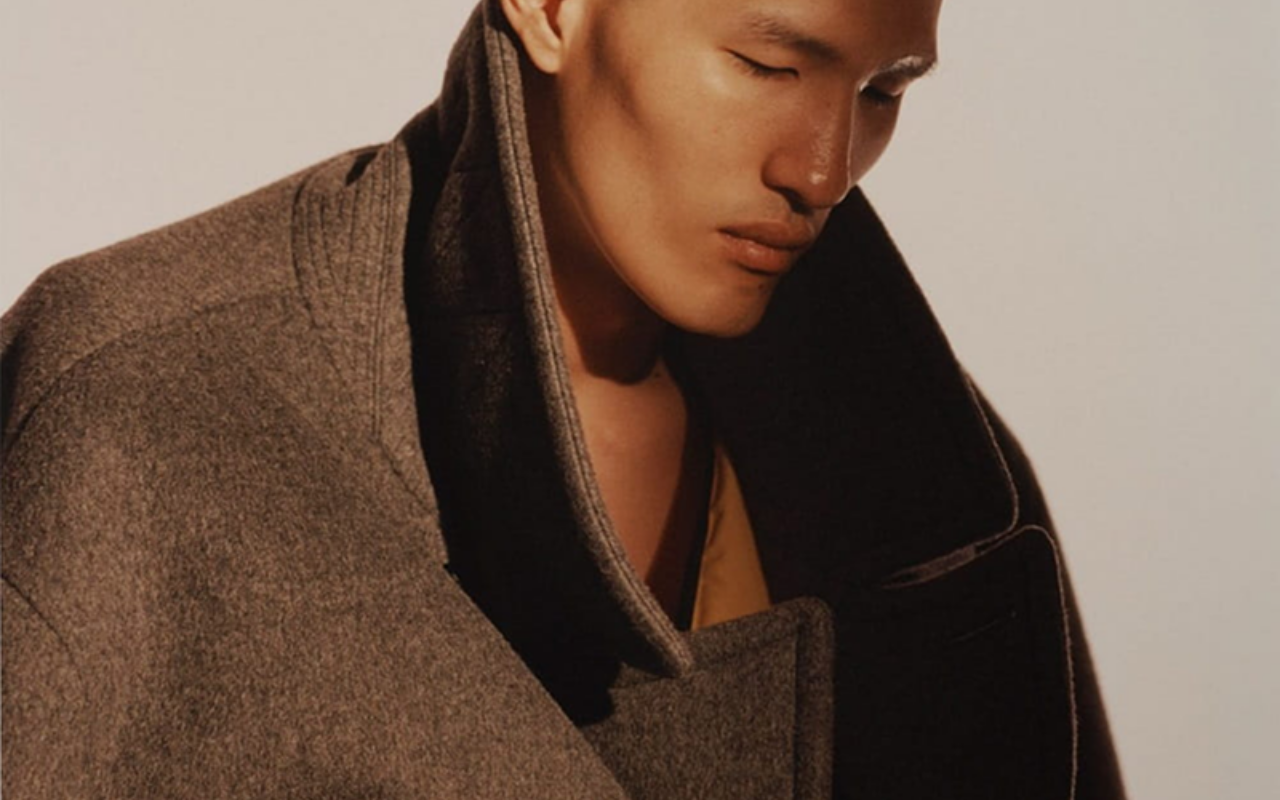
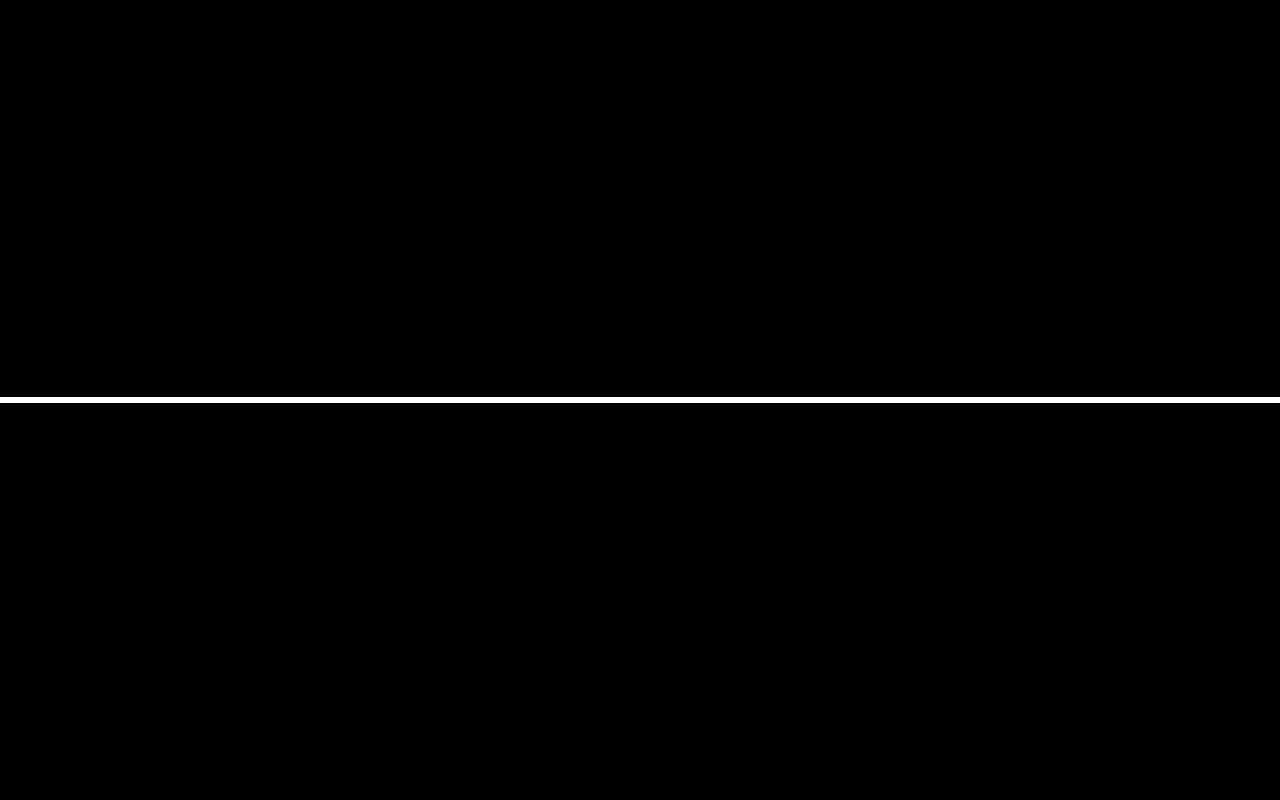
Before and after one commit to STASKO24/Aperture, a website built with Vite: page index.html in a window 1280 px wide. Shown: the top 800 px of the page. Built offline with nearby package versions, Linux system fonts and the light colour scheme.

Commit message:
Add preloader css

```diff
--- a/style.css
+++ b/style.css
@@ -19,3 +19,24 @@
     width: 100%;
     height: 100svh;
 }
+
+.preloader-overlay {
+    position: absolute;
+    top: 0;
+    left: 0;
+    width: 100%;
+    height: 100svh;
+    background: black;
+    clip-path: polygon(0 0, 100% 0, 100% 100%, 0 100%);
+    z-index: 9;
+}
+
+.preloader {
+    position: absolute;
+    top: 50%;
+    transform: translate(0, -50%);
+    height: 6px;
+    background: white;
+    width: 100%;
+
+}
```
